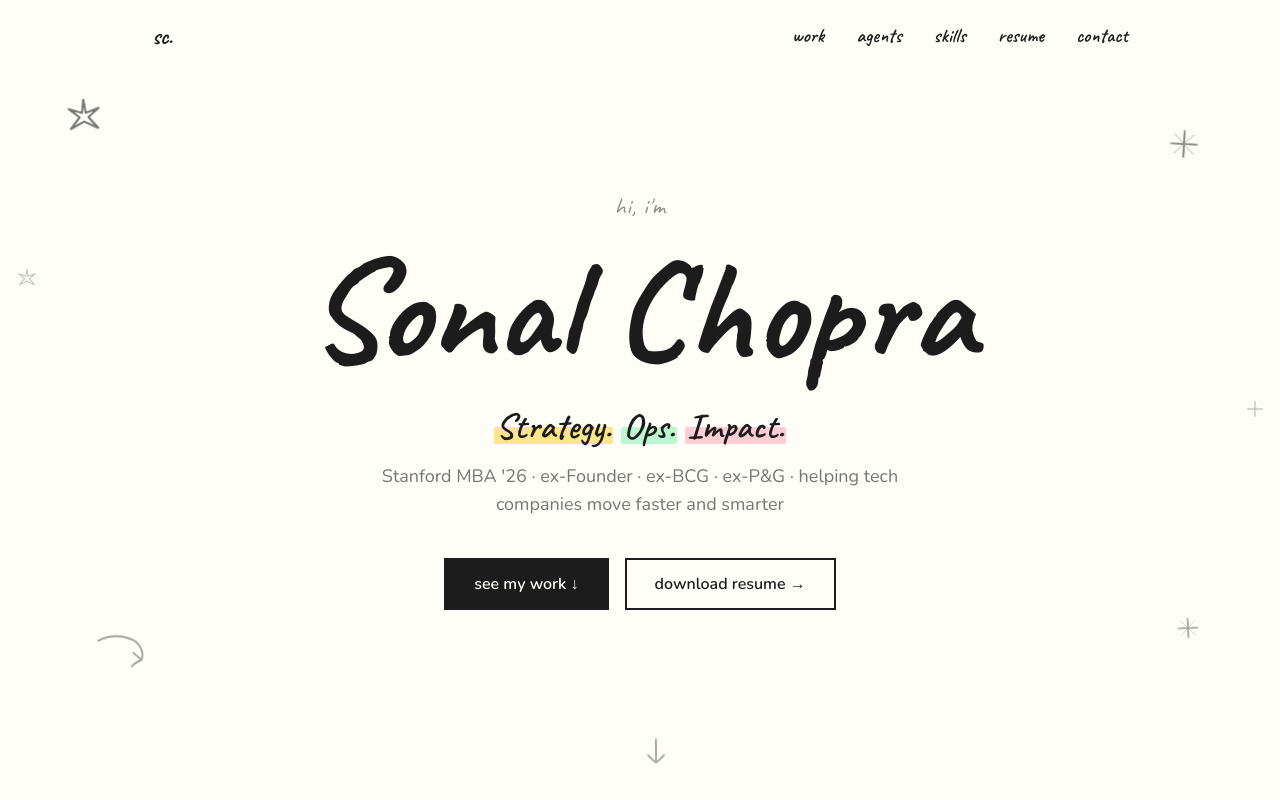
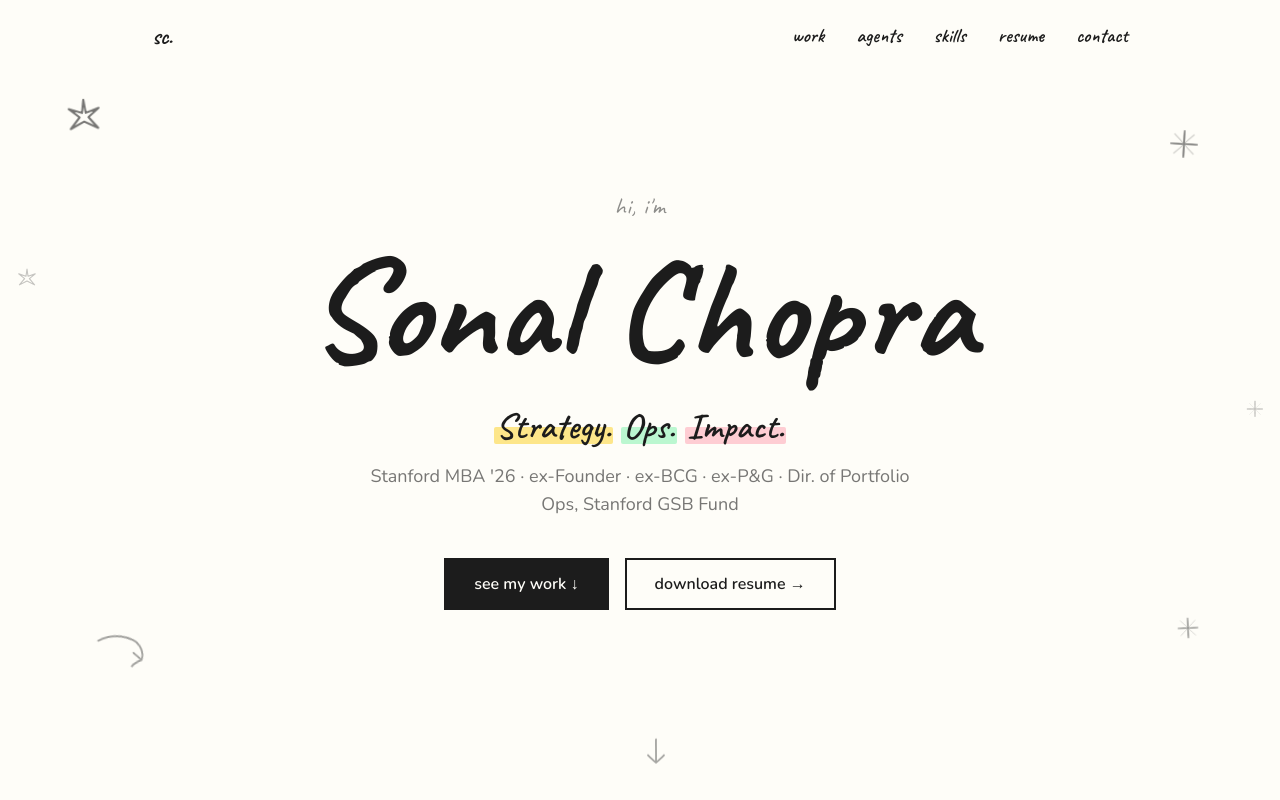
Before and after one commit to Sonal795Chopra/portfolio, a React (Vite) app: page / in a window 1280 px wide. Shown: the top 800 px of the page. Built offline with nearby package versions, Linux system fonts and the light colour scheme.

Commit message:
Add Director of Portfolio Ops, Stanford GSB Fund to hero tagline

```diff
--- a/src/components/Hero.jsx
+++ b/src/components/Hero.jsx
@@ -59,8 +59,7 @@ export default function Hero() {
 
         {/* Sub-tagline */}
         <p className="font-body text-base sm:text-lg text-ink/60 max-w-xl mx-auto mt-4 mb-10 leading-relaxed">
-          Stanford MBA '26 · ex-Founder · ex-BCG · ex-P&amp;G · helping tech companies move
-          faster and smarter
+          Stanford MBA '26 · ex-Founder · ex-BCG · ex-P&amp;G · Dir. of Portfolio Ops, Stanford GSB Fund
         </p>
 
         {/* CTA buttons */}
```
